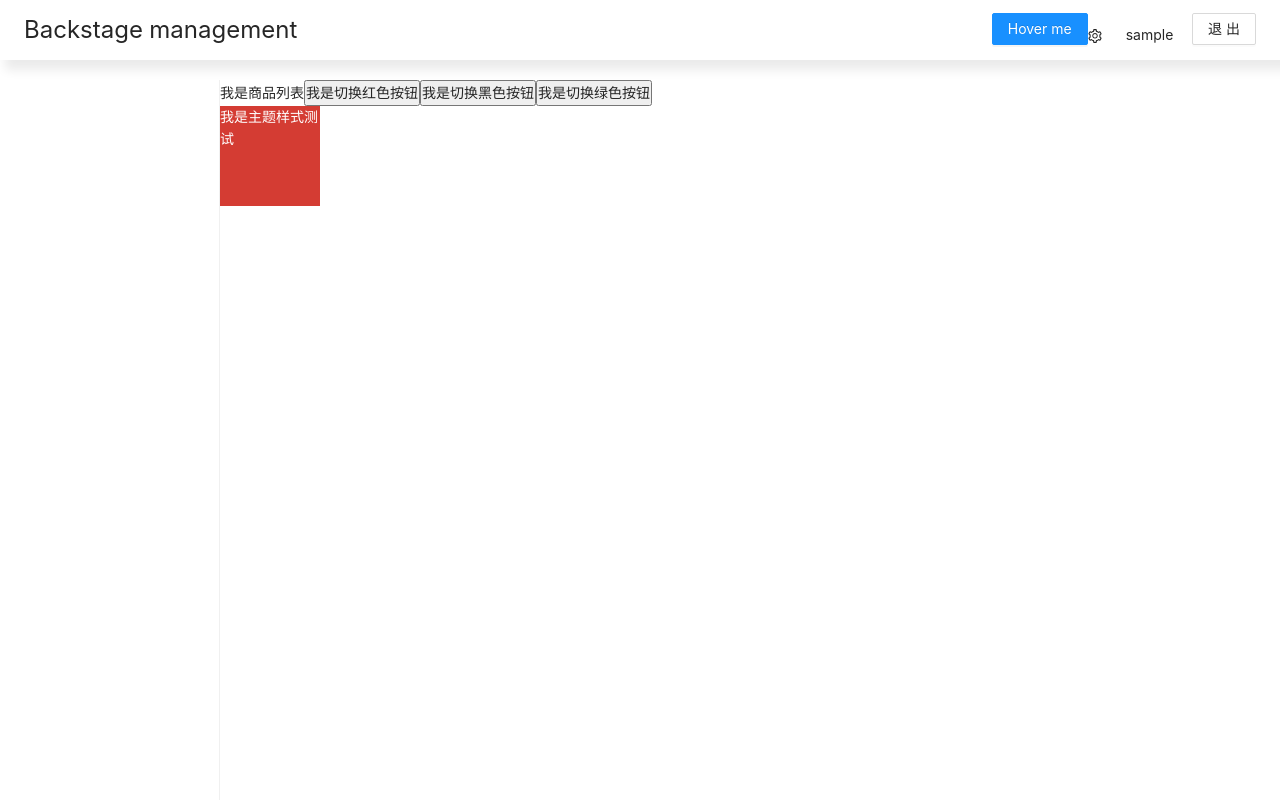
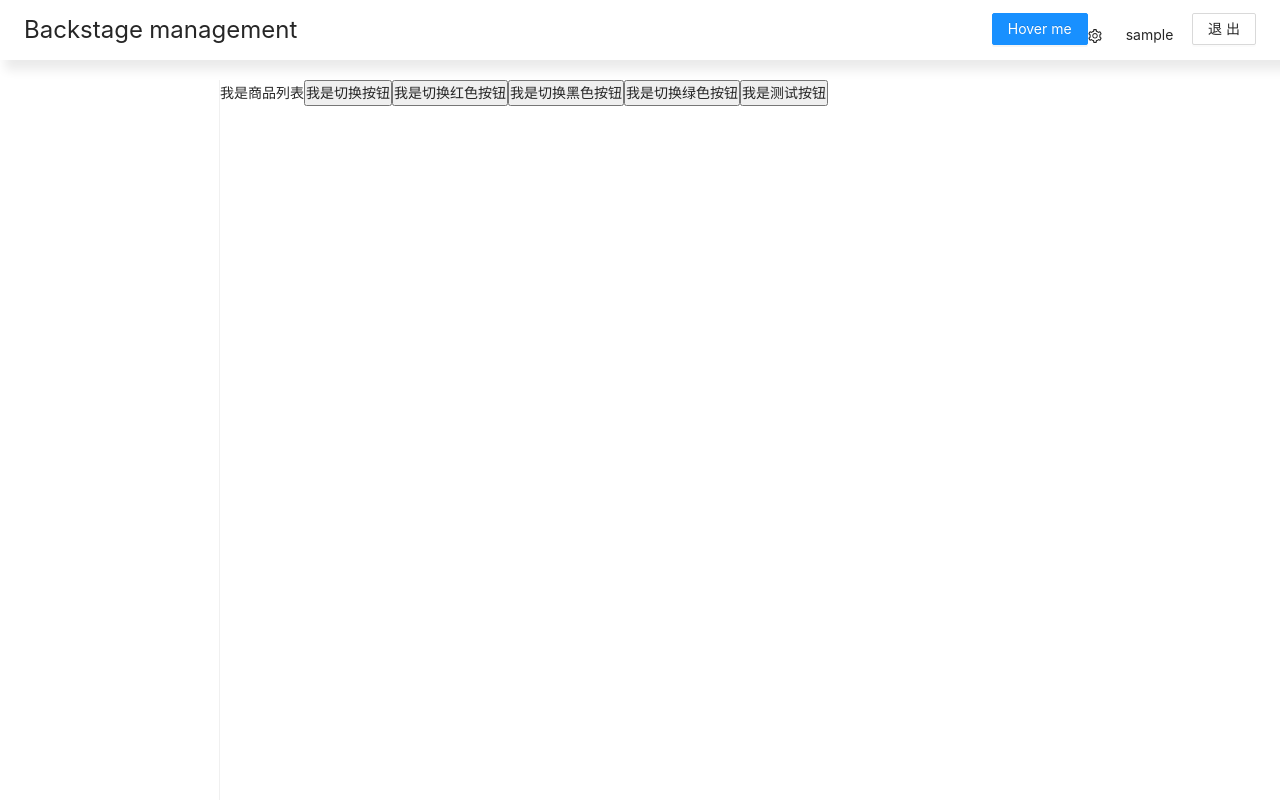
Before and after one commit to qiye0240125/reactqiye-admin, a React app: page /goods in a window 1280 px wide. Built offline with nearby package versions, Linux system fonts and the light colour scheme; no server answers; sample sign-in values are in the browser's storage.

Commit message:
修复抽屉bug

```diff
--- a/src/componets/Drawer/style.module.less
+++ b/src/componets/Drawer/style.module.less
@@ -7,7 +7,7 @@
     background-color: rgba(0, 0, 0, 0.2);
     transition: opacity 500ms, width 1ms;
 
-    // z-index: 10;
+    z-index: 10;
     .drawerBoxRight {
         width: 768px;
         color: rgb(0, 0, 0);
--- a/src/componets/Rights/Rights.jsx
+++ b/src/componets/Rights/Rights.jsx
@@ -88,15 +88,16 @@ export default function Rights() {
     // },[usersdefaultRequest])
 
     const getUserList = () => {
+        console.log('我是获得用户this',this)
         getUserListdData(usersdefaultRequest)
     }
 
     useEffect(() => {
-        console.log(userListdData)
+        // console.log(userListdData)
     }, [userListdData])
 
     useEffect(() => {
-        console.log(upVideo)
+        // console.log(upVideo)
         console.log(URL.createObjectURL)
     }, [])
 
@@ -125,6 +126,10 @@ export default function Rights() {
         // console.log(proMise2)
         setPromise(proMise2)
     }
+
+    const isEven = n => n % 2 === 0;
+
+
 
     return (
         <div className={styles.rightsBox}>
@@ -162,6 +167,7 @@ export default function Rights() {
             <Button onClick={() => { dispatch(sub(number)) }}>我是减少redux函数按钮</Button>
             <Button onClick={() => { dispatch(del()) }}>我是异步定时器减少redux函数按钮</Button>
             <Button onClick={() => getUserList()}>我是请求用户列表</Button>
+            <Button onClick={() => console.log(isEven(4))}>我是ISEVEN</Button>
 
             <div>
                 我是上传组件
--- a/src/componets/goods/goods.jsx
+++ b/src/componets/goods/goods.jsx
@@ -4,20 +4,28 @@ import styles from './style.module.less'
 export default function Goods() {
     const [root, setRoot] = useState('dark')
 
+
     const handleselect = () => {
-        // console.log(document.documentElement.setAttribute('box'))
-        root === 'dark' ? setRoot('light') : setRoot('dark')
+        document.documentElement.setAttribute('light')
+        // root === 'dark' ? setRoot('light') : setRoot('dark')
     }
+
+    const handleBtn = (e) => {
+        // console.log(this)
+        console.log(e)
+    }
+
     return (
         <div className={styles.wrapper}>
             我是商品列表
-            {/* <button onClick={() => handleselect()}>我是切换按钮</button> */}
+            <button onClick={() => handleselect()}>我是切换按钮</button>
             <button onClick={() => setRoot('light')}>我是切换红色按钮</button>
             <button onClick={() => setRoot('dark')}>我是切换黑色按钮</button>
             <button onClick={() => setRoot('green')}>我是切换绿色按钮</button>
-            <div className={`${styles.box} ${styles[root]}`}>
+            {/* <div className={`${styles.box} ${styles[root]}`}>
                 我是主题样式测试
-            </div>
+            </div> */}
+            <button onClick={(e) => handleBtn(e)}>我是测试按钮</button>
         </div>
     )
 }
--- a/src/index.css
+++ b/src/index.css
@@ -2,4 +2,5 @@
   margin: 0;
   padding: 0;
   overflow: hidden;
+  /* background-color: black; */
 }
--- a/src/index.jsx
+++ b/src/index.jsx
@@ -11,9 +11,13 @@ import { BrowserRouter as Routers } from 'react-router-dom';
 
 const root = ReactDOM.createRoot(document.getElementById('root'));
 root.render(
+    //react-redux
     <Provider store={store}>
+        {/* router */}
         <Routers>
+            {/* 校验token */}
             <AppProvider>
+                {/* Router */}
                 <Router></Router>
             </AppProvider>
         </ Routers>
```
Also changed, not shown: src/App.js (+13 -13 lines), src/componets/goods/style.module.less (+0 -21 lines).
